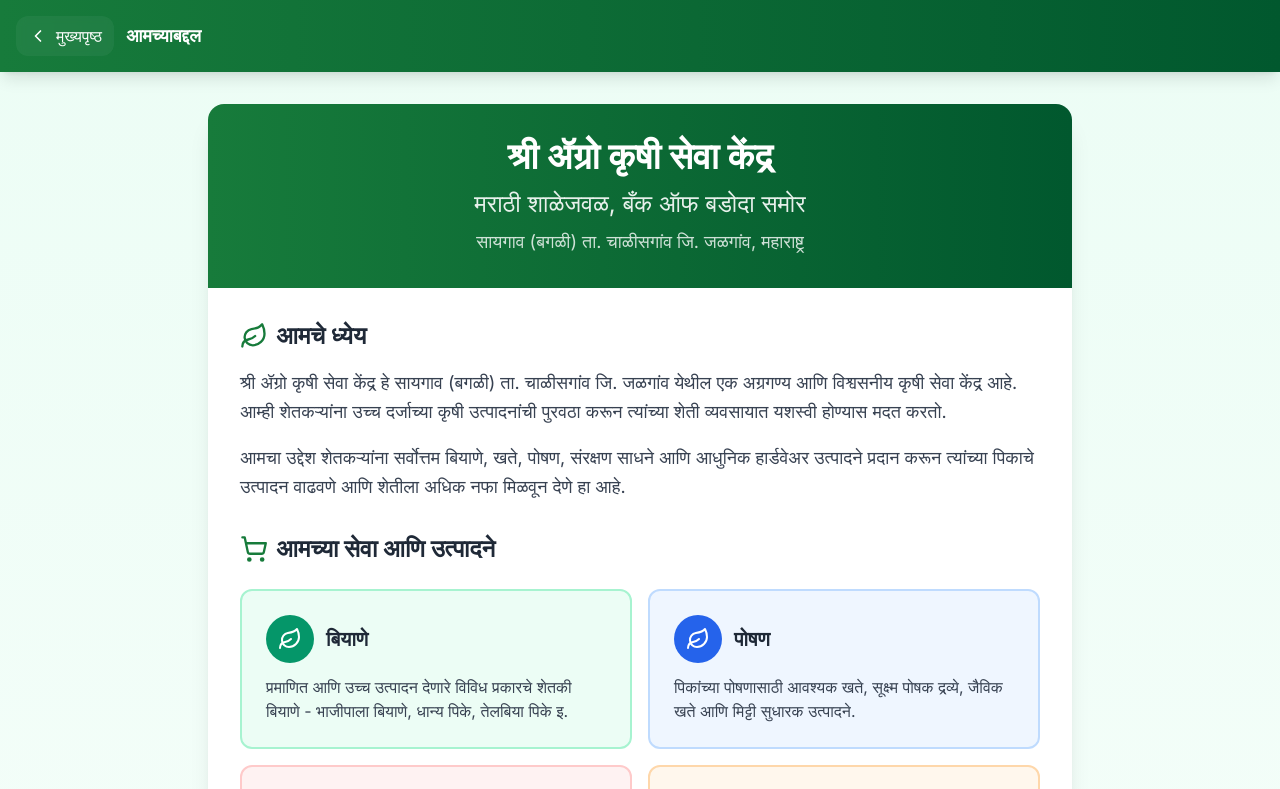
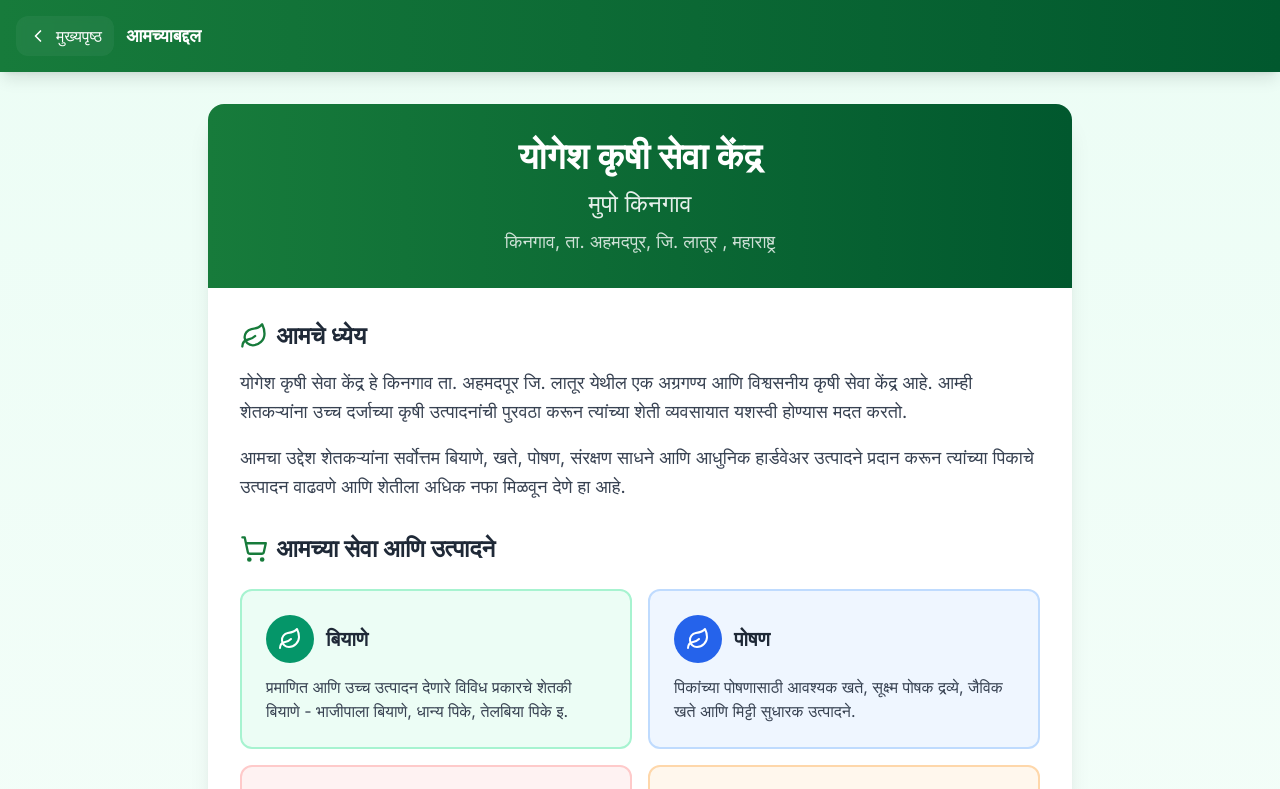
Before and after one commit to siteget1234-del/Yogeshagro, a Next.js app: page /about in a window 1280 px wide. Shown: the top 789 px of the page. Built offline with nearby package versions, Linux system fonts and the light colour scheme; no server answers; the database is empty.

Commit message:
Update page.js

```diff
--- a/app/about/page.js
+++ b/app/about/page.js
@@ -35,11 +35,11 @@ export default function AboutUs() {
     <>
       {/* SEO Meta Tags */}
       <Head>
-        <title>आमच्याबद्दल - श्री ॲग्रो कृषी सेवा केंद्र | सायगाव (बगळी) जळगांव</title>
-        <meta name="description" content="श्री ॲग्रो कृषी सेवा केंद्र - मराठी शाळेजवळ, बँक ऑफ बडोदा समोर सायगाव (बगळी) ता. चाळीसगांव जि. जळगांव येथील विश्वसनीय कृषी सेवा केंद्र. बियाणे, खते, पोषण, संरक्षण साधने आणि हार्डवेअर उत्पादने उपलब्ध. शेतकऱ्यांसाठी एक विश्वसनीय भागीदार." />
-        <meta name="keywords" content="श्री ॲग्रो कृषी सेवा केंद्र, सायगाव, बगळी, चाळीसगांव, जळगांव, कृषी उत्पादने, बियाणे, खते, कीटकनाशके, शेती साधने, महाराष्ट्र" />
-        <meta property="og:title" content="आमच्याबद्दल - श्री ॲग्रो कृषी सेवा केंद्र" />
-        <meta property="og:description" content="श्री ॲग्रो कृषी सेवा केंद्र - सायगाव (बगळी) ता. चाळीसगांव जि. जळगांव येथील विश्वसनीय कृषी सेवा केंद्र" />
+        <title>आमच्याबद्दल - योगेश कृषी सेवा केंद्र | किनगाव अहमदपूर</title>
+        <meta name="description" content="योगेश कृषी सेवा केंद्र - किनगाव ता. अहमदपूर जि. लातूर येथील विश्वसनीय कृषी सेवा केंद्र. बियाणे, खते, पोषण, संरक्षण साधने आणि हार्डवेअर उत्पादने उपलब्ध. शेतकऱ्यांसाठी एक विश्वसनीय भागीदार." />
+        <meta name="keywords" content="योगेश कृषी सेवा केंद्र, किनगाव, अहमदपूर, लातूर, कृषी उत्पादने, बियाणे, खते, कीटकनाशके, शेती साधने, महाराष्ट्र" />
+        <meta property="og:title" content="आमच्याबद्दल - योगेश कृषी सेवा केंद्र" />
+        <meta property="og:description" content="योगेश कृषी सेवा केंद्र - किनगाव ता. अहमदपूर जि. लातूर येथील विश्वसनीय कृषी सेवा केंद्र" />
         <meta property="og:type" content="website" />
         <link rel="canonical" href="/about" />
       </Head>
@@ -51,17 +51,17 @@ export default function AboutUs() {
           __html: JSON.stringify({
             "@context": "https://schema.org",
             "@type": "LocalBusiness",
-            "name": "श्री ॲग्रो कृषी सेवा केंद्र",
+            "name": "योगेश कृषी सेवा केंद्र",
             "description": "कृषी उत्पादने, बियाणे, खते, संरक्षण साधने आणि हार्डवेअर उपलब्ध",
             "address": {
               "@type": "PostalAddress",
-              "streetAddress": "मराठी शाळेजवळ, बँक ऑफ बडोदा समोर सायगाव (बगळी)",
-              "addressLocality": "चाळीसगांव",
+              "streetAddress": "किनगाव तालुका अहमदपूर मध्ये ",
+              "addressLocality": "अहमदपूर ",
               "addressRegion": "महाराष्ट्र",
-              "postalCode": "425102",
+              "postalCode": "423515",
               "addressCountry": "IN"
             },
-            "telephone": shopData?.shop_number ? `+91${shopData.shop_number}` : "+919850703747",
+            "telephone": shopData?.shop_number ? `+91${shopData.shop_number}` : "+91 9623127748",
             "openingHours": ["Mo-Sa 09:00-19:00", "Su 09:00-13:00"],
             "priceRange": "₹₹",
             "url": typeof window !== 'undefined' ? window.location.origin : "",
@@ -97,13 +97,13 @@ export default function AboutUs() {
           <div className="bg-white rounded-2xl shadow-xl overflow-hidden mb-8">
             <div className="bg-gradient-to-r from-[#177B3B] to-[#01582E] text-white p-8 text-center">
               <h1 className="text-3xl md:text-4xl font-bold mb-3">
-                श्री ॲग्रो कृषी सेवा केंद्र
+                योगेश कृषी सेवा केंद्र
               </h1>
               <p className="text-xl md:text-2xl text-white/90 mb-2">
-                मराठी शाळेजवळ, बँक ऑफ बडोदा समोर
+                मुपो किनगाव
               </p>
               <p className="text-lg text-white/80">
-                सायगाव (बगळी) ता. चाळीसगांव जि. जळगांव, महाराष्ट्र
+                किनगाव, ता. अहमदपूर, जि. लातूर , महाराष्ट्र
               </p>
             </div>
 
@@ -115,7 +115,7 @@ export default function AboutUs() {
                   आमचे ध्येय
                 </h2>
                 <p className="text-gray-700 leading-relaxed text-lg mb-4">
-                  श्री ॲग्रो कृषी सेवा केंद्र हे सायगाव (बगळी) ता. चाळीसगांव जि. जळगांव येथील एक अग्रगण्य आणि विश्वसनीय कृषी सेवा केंद्र आहे.
+                  योगेश कृषी सेवा केंद्र हे किनगाव ता. अहमदपूर जि. लातूर येथील एक अग्रगण्य आणि विश्वसनीय कृषी सेवा केंद्र आहे.
                   आम्ही शेतकऱ्यांना उच्च दर्जाच्या कृषी उत्पादनांची पुरवठा करून त्यांच्या शेती व्यवसायात यशस्वी होण्यास मदत करतो.
                 </p>
                 <p className="text-gray-700 leading-relaxed text-lg">
@@ -261,10 +261,10 @@ export default function AboutUs() {
                     <div>
                       <h3 className="font-bold text-gray-800 mb-1">पत्ता</h3>
                       <p className="text-gray-700 text-lg">
-                        श्री ॲग्रो कृषी सेवा केंद्र<br />
-                        मराठी शाळेजवळ, बँक ऑफ बडोदा समोर<br />
-                        सायगाव (बगळी) ता. चाळीसगांव<br />
-                        जि. जळगांव, महाराष्ट्र, भारत
+                        योगेश कृषी सेवा केंद्र<br />
+                        किनगाव मध्ये <br />
+                        किनगाव ता. अहमदपूर<br />
+                        जि. लातूर, महाराष्ट्र, भारत
                       </p>
                     </div>
                   </div>
@@ -325,7 +325,7 @@ export default function AboutUs() {
                 <Users className="w-16 h-16 text-[#177B3B] mx-auto mb-4" />
                 <h2 className="text-2xl font-bold text-gray-800 mb-3">आमची वचनबद्धता</h2>
                 <p className="text-gray-700 text-lg leading-relaxed">
-                  श्री ॲग्रो कृषी सेवा केंद्र - शेतकऱ्यांच्या समृद्धीसाठी तुमचा विश्वासू भागीदार!<br />
+                  योगेश कृषी सेवा केंद्र - शेतकऱ्यांच्या समृद्धीसाठी तुमचा विश्वासू भागीदार!<br />
                   आम्ही शेतकऱ्यांच्या प्रत्येक गरजेची काळजी घेतो आणि त्यांच्या यशासाठी सतत प्रयत्नशील आहोत.
                 </p>
               </div>
```
